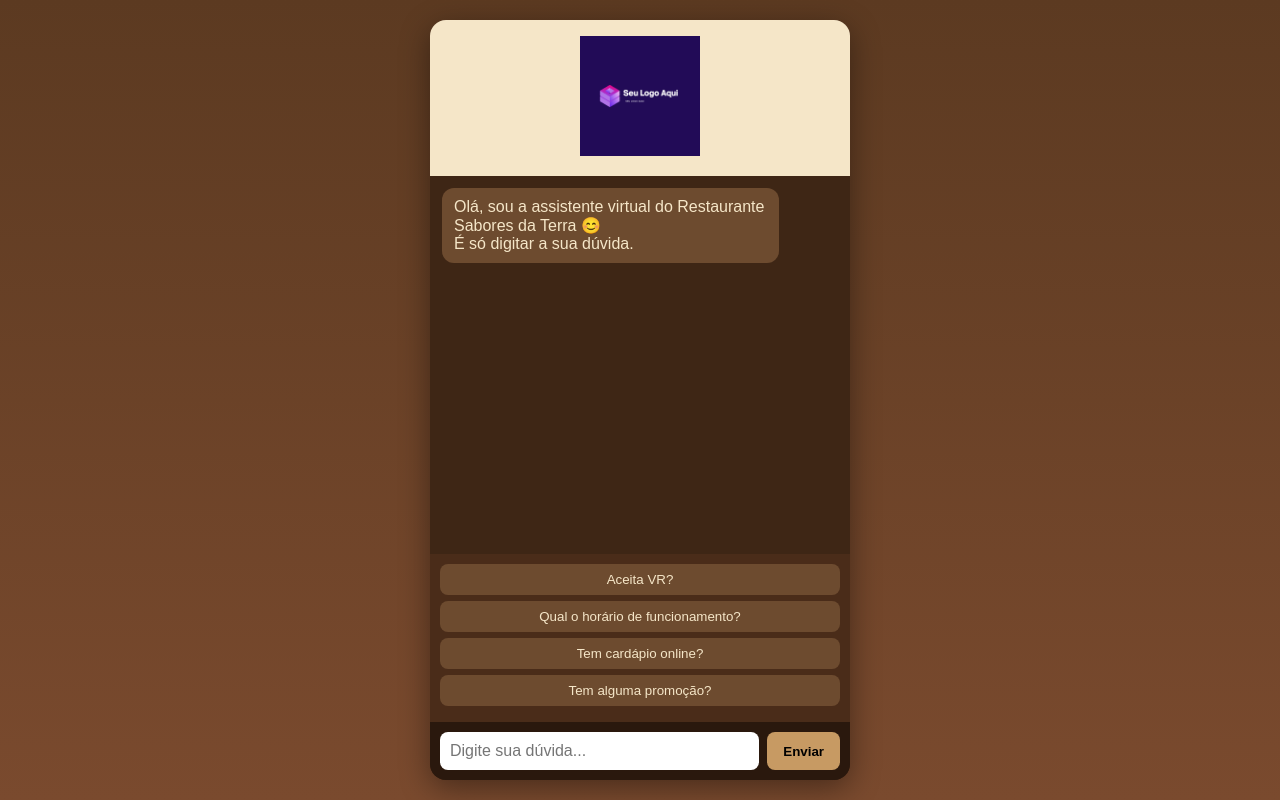
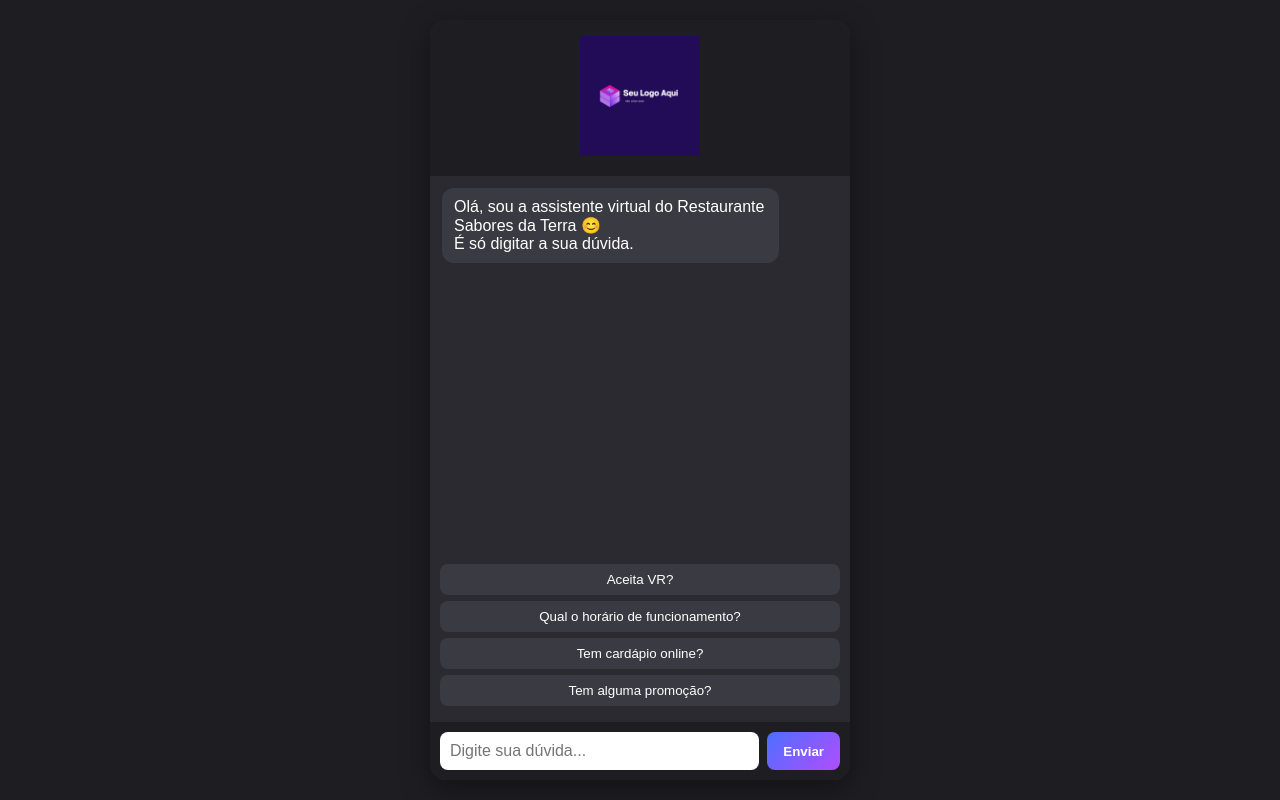
Before and after one commit to felpbv/estatisticamente-projeto-00, a Flask app: page / in a window 1280 px wide. Run offline with Flask 3, Linux system fonts and the light colour scheme; parts of the project's set-up code (start-up, migrations or seed data) failed here and were passed over.

Commit message:
Mudança Cor

```diff
--- a/templates/index.html
+++ b/templates/index.html
@@ -16,8 +16,8 @@
         body {
             margin: 0;
             font-family: Arial, Helvetica, sans-serif;
-            background: linear-gradient(180deg, #5C3A21, #7A4A2E);
-            color: #F5E6C8;
+            background: #1E1E22;
+            color: #FFFFFF;
             min-height: 100vh;
             display: flex;
             justify-content: center;
@@ -28,7 +28,7 @@
             width: 100%;
             max-width: 420px;
             height: 95vh;
-            background-color: #3E2615;
+            background-color: #2A2A30;
             border-radius: 16px;
             box-shadow: 0 8px 30px rgba(0,0,0,0.4);
             display: flex;
@@ -38,7 +38,7 @@
 
         /* 🖼️ LOGO */
         .logo-area {
-            background-color: #F5E6C8;
+            background-color: #1E1E22;
             padding: 16px;
             text-align: center;
         }
@@ -64,13 +64,13 @@
         }
 
         .bot {
-            background-color: #6D4B2F;
-            color: #F5E6C8;
+            background-color: #3A3A42;
+            color: #FFFFFF;
         }
 
         .user {
-            background-color: #C79A63;
-            color: #3E2615;
+            background: linear-gradient(135deg, #4C6FFF, #B14DFF);
+            color: #FFFFFF;
             align-self: flex-end;
         }
 
@@ -82,13 +82,13 @@
         /* ❓ FAQ */
         .faq {
             padding: 10px;
-            background-color: #4A2C19;
+            background-color: #2A2A30;
         }
 
         .faq button {
             width: 100%;
-            background-color: #6D4B2F;
-            color: #F5E6C8;
+            background-color: #3A3A42;
+            color: #FFFFFF;
             border: none;
             border-radius: 8px;
             padding: 8px;
@@ -100,7 +100,7 @@
         .input-area {
             display: flex;
             padding: 10px;
-            background-color: #2A180D;
+            background-color: #1E1E22;
         }
 
         .input-area input {
@@ -114,7 +114,8 @@
 
         .input-area button {
             margin-left: 8px;
-            background-color: #C79A63;
+            background: linear-gradient(135deg, #4C6FFF, #B14DFF);
+            color: #FFFFFF;
             border: none;
             border-radius: 8px;
             padding: 0 16px;
```
